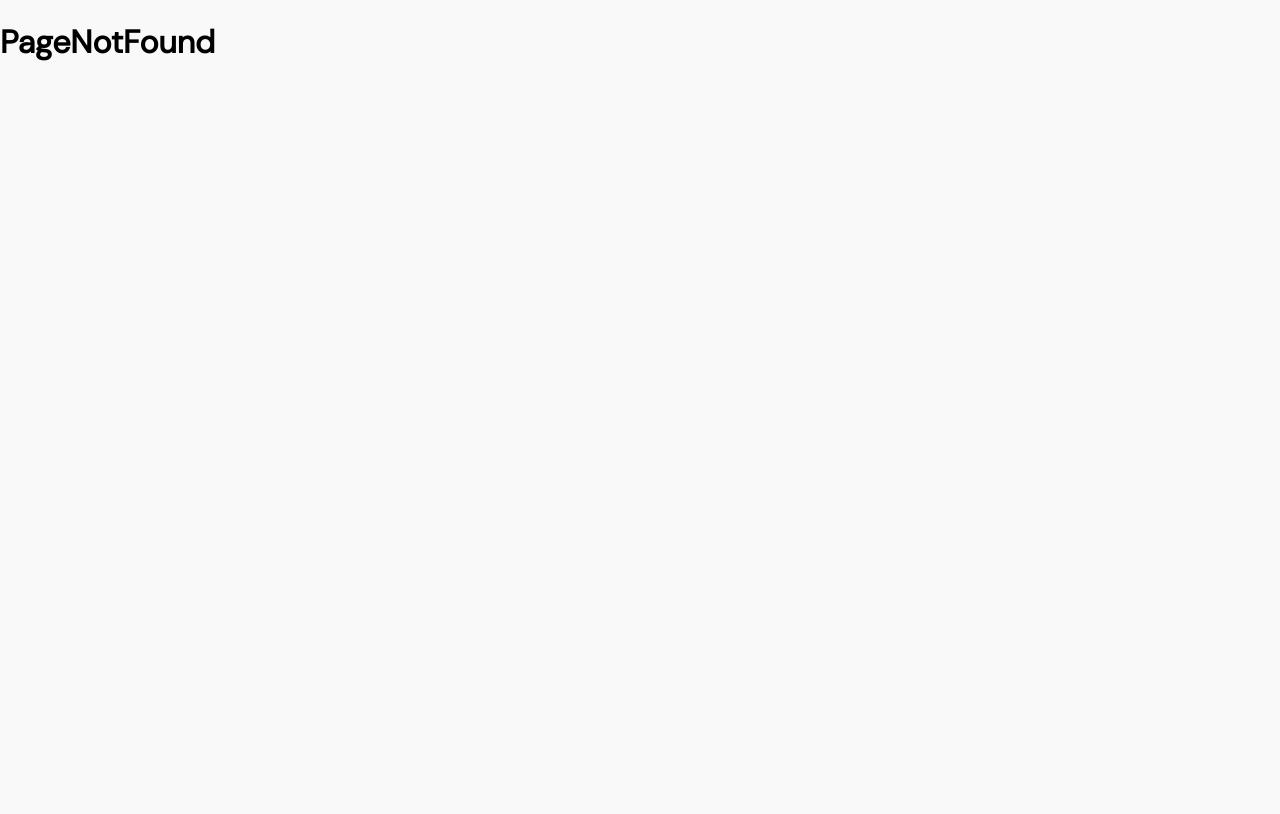
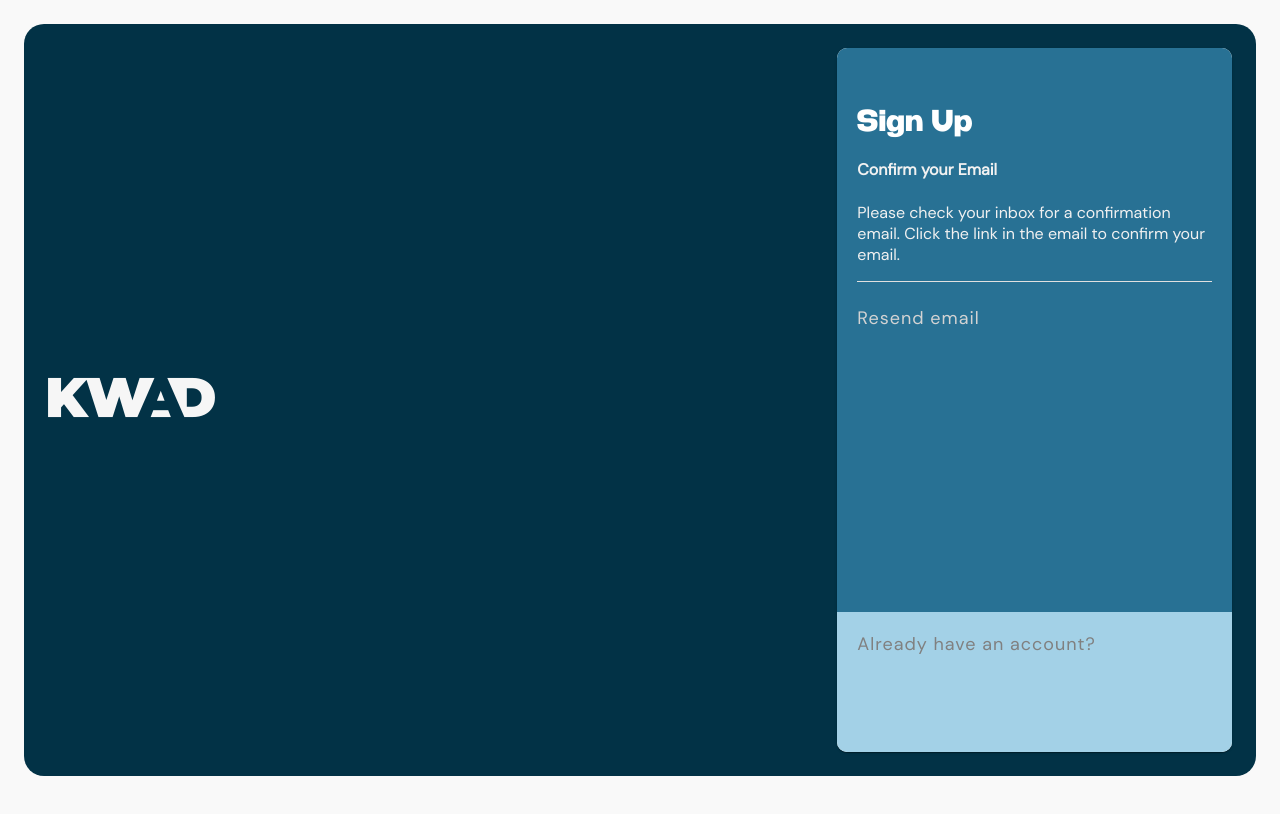
Before and after one commit to rakesh-jena/kwad-app, a React (Create React App) app: page /confirm-email in a window 1280 px wide. Shown: the top 814 px of the page. Built offline with nearby package versions, Linux system fonts and the light colour scheme.

Commit message:
Confirm Email

```diff
--- a/src/Style/Auth.scss
+++ b/src/Style/Auth.scss
@@ -6,6 +6,7 @@
     width: auto;
     margin: auto;
     display: block;
+    position: relative;top:50%;transform:translateY(-50%)
   }
 }
 .css-1pw81iq-MuiInputBase-root-MuiFilledInput-root {
--- a/src/URL.js
+++ b/src/URL.js
@@ -5,6 +5,7 @@ import ForgotPassword from "./Views/Auth/ForgotPassword";
 import Login from "./Views/Auth/Login";
 import Register from "./Views/Auth/Register";
 import PageNotFound from "./404";
+import ConfirmEmail from "./Views/Auth/ConfirmEmail";
 
 const URL = (props) => {
   return (
@@ -13,6 +14,7 @@ const URL = (props) => {
         <Route path="/forgot-password" element={<ForgotPassword />} />
         <Route path="/" element={<Login />} />
         <Route path="/register" element={<Register />} />
+        <Route path="/confirm-email" element={<ConfirmEmail />} />
         <Route path="*" element={<PageNotFound />} />
       </Routes>
     </Router>
--- a/src/Views/Auth/ConfirmEmail.js
+++ b/src/Views/Auth/ConfirmEmail.js
@@ -0,0 +1,51 @@
+import { Grid, Paper, Box, Divider, Button } from "@mui/material";
+import React from "react";
+import LogoWhite from "../../Images/Logo/logo_white.png";
+import { Link } from "react-router-dom";
+
+const ConfirmEmail = () => {
+    return (
+        <Paper elevation={0}
+        sx={{
+            bgcolor: '#023246',
+            color: '#f6f6f6',
+            borderRadius: '20px',
+            height: 'calc(100vh - 48px)',
+            m:'24px'
+        }}>
+            <Grid container p={3} sx={{position:'relative',top:'50%',transform:'translateY(-50%)',height:'100%'}}>
+                <Grid item md={8} sm={6} sx={{ display: { xs: 'none', sm:'block' },m:'auto'
+                 }}>
+                    <img src={LogoWhite} alt="logo" className="kwadLogo"/>
+                </Grid>
+                <Grid item md={4} sm={6} xs={12} >
+                    <Paper sx={{borderRadius:'10px',height:'100%'}}>
+                        <Box sx={{height:'calc(100% - 180px)',bgcolor:'#287194',borderTopLeftRadius:'10px',borderTopRightRadius:'10px',
+                        p:'20px',color:'#f1f1f1'}}>
+                            <span className="pageTitle" style={{color:"white",marginTop:'40px'}}>Sign up</span>
+                            <h4>
+                                Confirm your Email
+                            </h4>
+                            <p>
+                                Please check your inbox for a confirmation email. Click the link in the email to confirm your email.
+                            </p>
+                            <Divider sx={{bgcolor:'white',mb:3}}/>
+                            <Link to="/forgot-password" className="link" style={{color:'lightgrey',fontSize:'18px'}}>
+                                Resend email
+                            </Link>
+                        </Box>
+                        <Box sx={{height:'100px',bgcolor:'#a3d1e7',p:'20px', mb:'20px',
+                        borderBottomLeftRadius:'10px',borderBottomRightRadius:'10px'
+                        }}>
+                            <Link to="/" className="link" style={{color:'grey',fontSize:'18px'}}>
+                                Already have an account?
+                            </Link>
+                        </Box>
+                    </Paper>
+                </Grid>
+            </Grid>
+        </Paper>
+    );
+  };
+
+  export default ConfirmEmail;
--- a/src/Views/Auth/ForgotPassword.js
+++ b/src/Views/Auth/ForgotPassword.js
@@ -7,10 +7,10 @@ import { ArrowBackIosNew } from "@mui/icons-material";
 const ForgotPassword = (props) => {
   return (
     <Grid container spacing={5} p={3}>
-      <Grid item xs={8}>
+      <Grid item md={8} sm={6} sx={{ display: { xs: 'none', sm:'block' } }}>
         <SidePanel/>
       </Grid>
-      <Grid item xs={4}>
+      <Grid item md={4} sm={6} xs={12}>
         <ForgotPasswordForm/>
       </Grid>
     </Grid>
@@ -30,8 +30,8 @@ const ForgotPasswordForm = () => {
     };
     return (
       <Paper elevation={0} sx={{bgcolor:'transparent',position:'relative',top:'50%',transform:'translateY(-50%)',maxWidth:'90%',m:'auto'}}>
-          <Button sx={{border:'1px solid rgb(150, 150, 150)',mb:2,p:2}}
-            onClick={() => history.goBack()}
+          <Button sx={{border:'1px solid rgb(150, 150, 150)',mb:2,p:1}}
+            onClick={() => history(-1)}
           >
             <ArrowBackIosNew  />
           </Button>
--- a/src/Views/Auth/Login.js
+++ b/src/Views/Auth/Login.js
@@ -57,10 +57,10 @@ const Login = () => {
   };
   return (
     <Grid container spacing={5} p={3}>
-      <Grid item xs={8}>
+      <Grid item md={8} sm={6} sx={{ display: { xs: 'none', sm:'block' } }}>
         <SidePanel/>
       </Grid>
-      <Grid item xs={4} >
+      <Grid item md={4} sm={6} xs={12}>
         <Heading
           title="Sign in"
           link="Create new account"
--- a/src/Views/Auth/Register.js
+++ b/src/Views/Auth/Register.js
@@ -7,10 +7,10 @@ import { FilledInput, Button, FormControl, Grid, InputLabel, Box, TextField, Men
 const Register = (props) => {
   return (
     <Grid container spacing={5} p={3}>
-      <Grid item xs={8}>
+      <Grid item md={8} sm={6} sx={{ display: { xs: 'none', sm:'block' } }}>
         <SidePanel/>
       </Grid>
-      <Grid item xs={4}>
+      <Grid item md={4} sm={6} xs={12}>
         <Heading
           title="Sign up"
           link="Already have an account?"
@@ -55,7 +55,7 @@ const RegisterForm = () => {
 
     const handleSubmit = (e) => {
       e.preventDefault();
-      window.location.pathname = "/confirmemail";
+      window.location.pathname = "/confirm-email";
     };
 
     const getPassword = (password) => {
--- a/src/Views/Auth/SidePanel.js
+++ b/src/Views/Auth/SidePanel.js
@@ -1,5 +1,5 @@
 import React from "react";
-import { Paper, Box } from '@mui/material';
+import { Paper } from '@mui/material';
 import LogoWhite from "../../Images/Logo/logo_white.png";
 
 export default class SidePanel extends React.Component {
--- a/src/index.scss
+++ b/src/index.scss
@@ -15,23 +15,10 @@ input:-webkit-autofill:focus,
 input:-webkit-autofill:active {
     transition: background-color 5000s ease-in-out 0s;
 }
-.MuiFilledInput-root:focus {
-  border-color: rgba(234,76,137,0.4);
+.MuiFilledInput-root:focus,.MuiFilledInput-root:active,.MuiFilledInput-root:hover {
     background-color: #fff !important;
-    -webkit-box-shadow: 0 0 0 4px rgb(234 76 137 / 10%);
-    box-shadow: 0 0 0 4px rgb(234 76 137 / 10%);
-}
-.MuiFilledInput-root:active{
-  border-color: #e7e7e9;
-    background-color: #fff !important;
-    -webkit-box-shadow: none;
-    box-shadow: none;
-}
-.MuiFilledInput-root:hover {
-  border-color: rgba(0,0,0,0.1);
-    background-color: #fff !important;
-    -webkit-box-shadow: 0 0 0 4px rgb(234 76 137 / 10%);
-    box-shadow: 0 0 0 4px rgb(234 76 137 / 10%);
+    box-shadow: 0 0 3px 1px #ace3ff, inset 0 0 2px 1px #146086;
+    border-radius: 10px;
 }
 .link--Button.MuiButton-root {
   color: $jellyBean;
```
